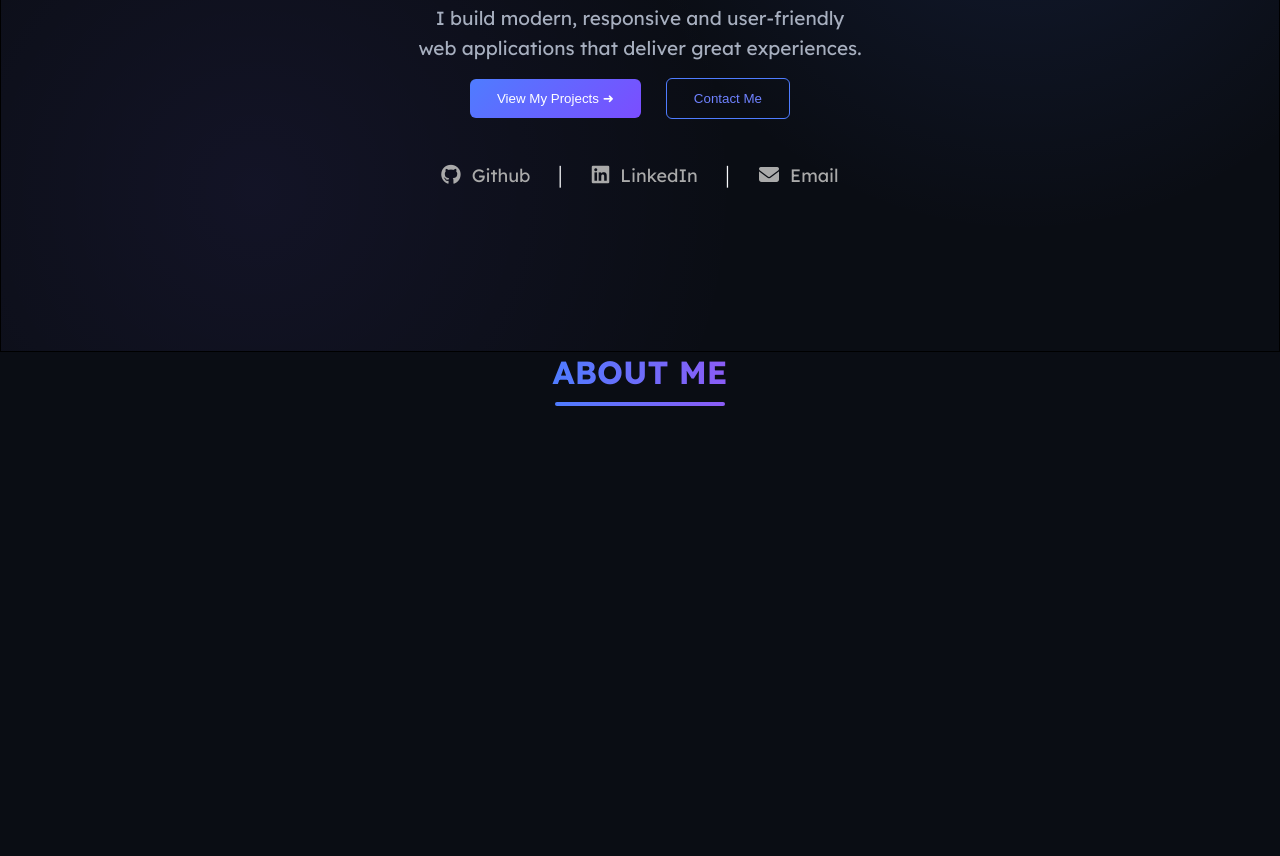
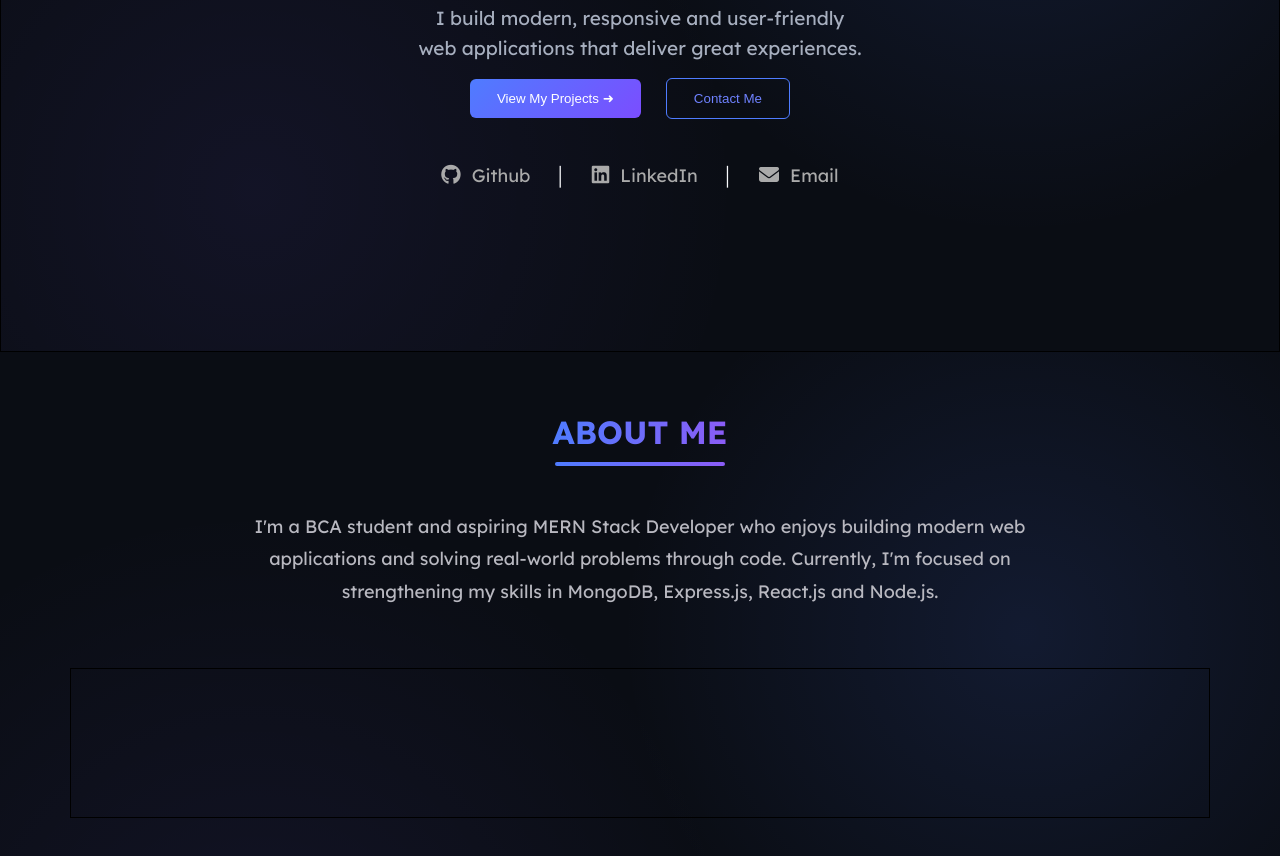
Before and after one commit to SahibChhabra/Portfolio, a plain HTML site: page index.html in a window 1280 px wide. Shown: the part 448-1304 px from the top of the page. Before the commit the page ends 854 px from the top, so only its background shows below. Drawn offline with Linux system fonts and the light colour scheme.

Commit message:
about section update

```diff
--- a/index.html
+++ b/index.html
@@ -64,6 +64,13 @@
                 <h2>ABOUT ME</h2>
                 <div class="about-me-line"></div>
          </div>
+         <div class="textbox">
+              <p>I'm a BCA student and aspiring MERN Stack Developer who enjoys building modern web applications and solving real-world problems through code. Currently, I'm focused on strengthening my skills in MongoDB, Express.js, React.js and Node.js.</p>
+         </div>
+         <div class="education-card">
+            <div class="school-card"></div>
+            <div class="college-card"></div>
+         </div>
     </section>
 </body>
 </html>
--- a/style.css
+++ b/style.css
@@ -5,17 +5,18 @@
 }
 body{
     margin: 0;
-    background:#0A0D14;
+    background:#0B0D16;
     color:  #F8FAFC;;
     font-family: "Lexend" , sans-serif;
 }
 .navbar{
-    margin-top: 10px;
+    padding: 7px;
     position: fixed;
     top: 0;
     left: 0;
     width: 100%;
     z-index: 1000;
+      background: #0b0d17;
 }
 nav{
     display: flex;
@@ -74,14 +75,15 @@ li:hover a{
     transform:translateY(-2px);
 }
 .Hero-section{
-    min-height: calc(100vh - 90px);
+     min-height: 100vh;
     border: 1px solid black;
     justify-content: center;
     align-items: center;
     display: flex;
     flex-direction: column;
     min-height: 100vh;
-    padding: 0 7%;
+    padding: 0  7%;
+    box-sizing: border-box;
   background:
  radial-gradient(circle at 80% 35%,
 rgba(79,124,255,0.12),
@@ -201,30 +203,62 @@ border-color: transparent;
     margin-right: 6px;
      font-size: 20px;
 }
-.About-page{
+.About-Page {
     width: 100%;
     min-height: 100vh;
-  padding: 60px 8%;
+    padding-top: 60px;
+    box-sizing: border-box;
+
+    background:
+        radial-gradient(circle at 80% 35%,
+        rgba(79,124,255,0.12),
+        transparent 35%),
+        radial-gradient(circle at 20% 80%,
+        rgba(123,97,255,0.08),
+        transparent 40%),
+        #0A0D14;
 }
+
 .about-container {
     max-width: 1100px;
     margin: auto;
     display: flex;
     flex-direction: column;
     align-items: center;
-  justify-content: center;
 }
-.about-container h2{
+
+.about-container h2 {
     font-size: 32px;
     background: linear-gradient(90deg, #4f7cff, #8b5cf6);
     -webkit-background-clip: text;
     -webkit-text-fill-color: transparent;
+}
 
-}
-.about-me-line{
+.about-me-line {
     width: 170px;
     height: 4px;
     margin-top: 10px;
     background: linear-gradient(90deg, #4F7CFF, #8B5CF6);
     border-radius: 10px;
 }
+
+.textbox p {
+    max-width: 850px;
+    margin: 45px auto 60px;
+    font-size: 18px;
+    line-height: 1.8;
+    font-weight: 400;
+    color: #b8b8c0;
+    text-align: center;
+}
+.education-card{
+  padding: 0px 70px;
+}
+.school-card{
+    width: full;
+  min-height: 150px;
+  border: 1px solid black;
+}
+.college.card{
+
+}
```
Lines whose indentation alone changed are shown as unchanged.
